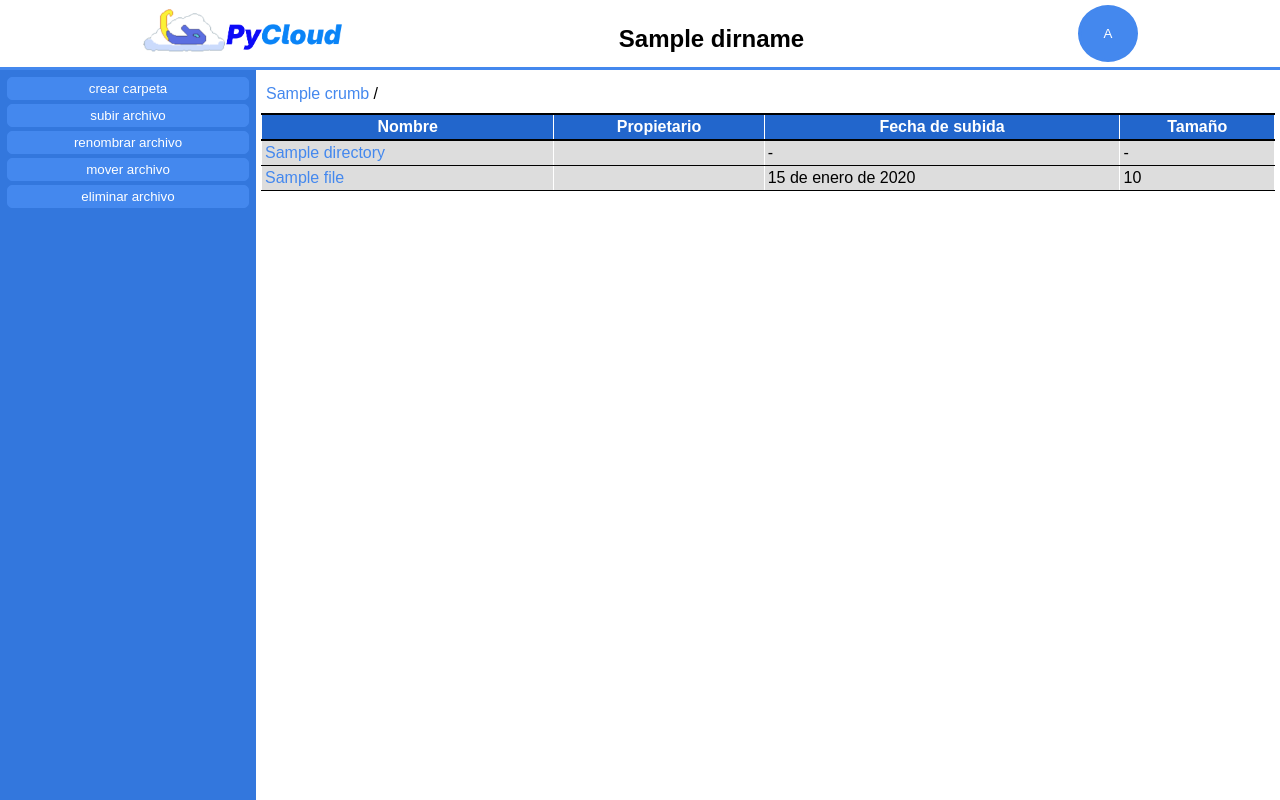
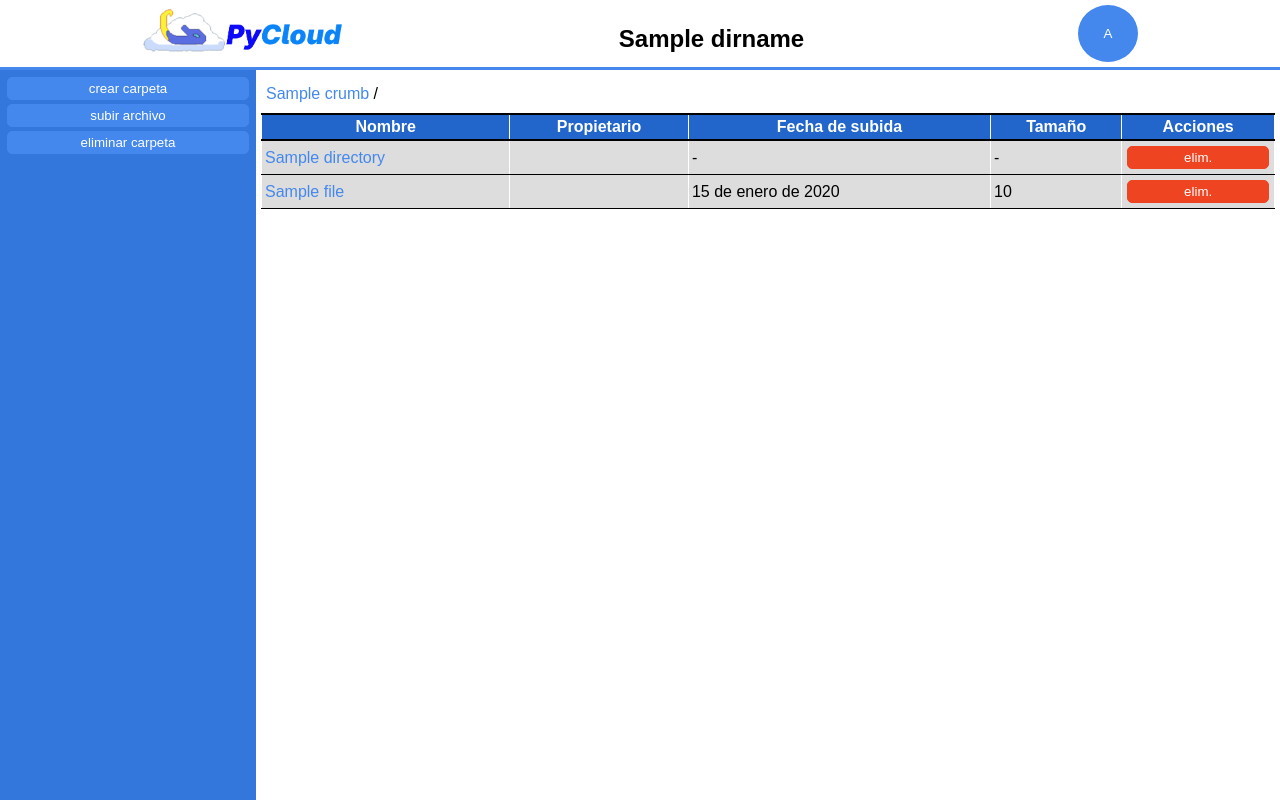
Before and after one commit to IvDev1706/pycloud, a Django app: template cloud/templates/dir.html in a window 1280 px wide. Run offline with Django 5.2, Linux system fonts and the light colour scheme; tables that the repository leaves empty hold one stand-in row (values such as "Sample post"); the template is opened without the code that fills it: values that come from a table or form of the project are taken from there, most other values are stand-ins (such as "Sample title", 1, 10 or a date in 2020).

Commit message:
eliminacion de archivos y carpetas, menu movile funcional

```diff
--- a/cloud/forms.py
+++ b/cloud/forms.py
@@ -22,3 +22,11 @@
     #campos del formulario
     file = forms.FileField(label="Seleccionar archivo:",required=True,allow_empty_file=False)
     type = forms.CharField(label="",widget=forms.HiddenInput(),initial="file")
+
+class DropDirectoryForm(forms.Form):
+    #campos del formulario
+    type = forms.CharField(label="",widget=forms.HiddenInput(),initial="rm-dir")
+
+class DropFileForm(forms.Form):
+    #campos del formulario
+    type = forms.CharField(label="",widget=forms.HiddenInput(),initial="rm-file")
--- a/cloud/static/css/components/buttons.css
+++ b/cloud/static/css/components/buttons.css
@@ -32,3 +32,14 @@
     color: var(--clear-3);
     background-color: var(--primary-2);
 }
+
+.btn-danger {
+    color: var(--clear-1);
+    background-color: var(--danger-1);
+    border: 1px solid var(--danger-1);
+}
+
+.btn-danger:active {
+    color: var(--clear-3);
+    background-color: var(--danger-2);
+}
--- a/cloud/static/css/defaults.css
+++ b/cloud/static/css/defaults.css
@@ -8,6 +8,7 @@
     --clear-3: #ccc;
     --dark-1: #000;
     --danger-1: #e42;
+    --danger-2: #d31;
 }
 
 * {
--- a/cloud/static/css/layouts/pageLayout.css
+++ b/cloud/static/css/layouts/pageLayout.css
@@ -18,18 +18,3 @@
     grid-column: 2 / span 4;
     grid-row: 2 / 3;
 }
-
-/* estilo de movile */
-@media screen and (max-width:800px) {
-    #main-cont {
-        display: block;
-    }
-
-    #side-zone {
-        position: absolute;
-        top: 0;
-        left: 0;
-        z-index: 1;
-        height: 100%;
-    }
-}
--- a/cloud/static/css/specific/layers.css
+++ b/cloud/static/css/specific/layers.css
@@ -7,6 +7,6 @@
     left: 0;
 }
 
-#account-box, #dir-box, #file-box, #rename-box, #drop-box {
+#account-box, #dir-box, #file-box, #drop-dir-box {
     display: none;
 }
--- a/cloud/static/css/specific/semantic.css
+++ b/cloud/static/css/specific/semantic.css
@@ -3,6 +3,47 @@
     border-bottom: 3px solid var(--primary-1);
 }
 
-#side-zone, #content-zone {
+#side-zone {
+    padding: 5px;
+    transition: left 1s ease;
+}
+
+#content-zone {
     padding: 5px;
 }
+
+#movile-button {
+    display: none;
+    width: 50px;
+    position: absolute;
+    top: 0;
+    left: 150px;
+}
+
+/* estilo de movile */
+@media screen and (max-width:800px) {
+    #main-cont {
+        display: block;
+    }
+
+    #movile-button {
+        display: block;
+    }
+
+    #side-zone {
+        position: absolute;
+        width: 150px;
+        top: 0;
+        left: -150px;
+        z-index: 1;
+        height: 100%;
+    }
+
+    #side-zone:has(#movile-button:hover), #side-zone:hover {
+        left: 0;
+    }
+
+    #movile-button:hover {
+        left: 150px;
+    }
+}
--- a/cloud/static/js/displayWindows.js
+++ b/cloud/static/js/displayWindows.js
@@ -4,6 +4,8 @@
 const dir_box = document.getElementById("dir-box");
 const file_btn = document.getElementById("upload-file");
 const file_box = document.getElementById("file-box");
+const rmdir_btn = document.getElementById("rm-dir");
+const rmdir_box = document.getElementById("drop-dir-box");
 
 //vincular escuchas
 newdir_btn.addEventListener("click",(e)=>{
@@ -19,3 +21,10 @@
     //mostrar capa
     window_layer.style.display = "block";
 });
+
+rmdir_btn.addEventListener("click",(e)=>{
+    //mostrar caja
+    rmdir_box.style.display = "flex";
+    //mostrar capa
+    window_layer.style.display = "block";
+});
--- a/cloud/templates/dir.html
+++ b/cloud/templates/dir.html
@@ -18,9 +18,10 @@
         <aside id="side-zone" class="bg-primary-2 column-layout">
             <button id="new-dir" class="btn btn-primary">crear carpeta</button>
             <button id="upload-file" class="btn btn-primary">subir archivo</button>
-            <button id="rename-file" class="btn btn-primary">renombrar archivo</button>
-            <button id="move-file" class="btn btn-primary">mover archivo</button>
-            <button id="delete-file" class="btn btn-primary">eliminar archivo</button>
+            <button id="rm-dir" class="btn btn-primary">eliminar carpeta</button>
+            <div id="movile-button" class="chart bg-primary-2">
+                push
+            </div>
         </aside>
         <main id="content-zone">
             <div class="chart">
@@ -35,6 +36,7 @@
                         <th class="file-tbl-head">Propietario</th>
                         <th class="file-tbl-head">Fecha de subida</th>
                         <th class="file-tbl-head">Tamaño</th>
+                        <th class="file-tbl-head">Acciones</th>
                     </tr>
                 </thead>
                 </tbody>
@@ -46,6 +48,13 @@
                             <td class="file-tbl-cell">{{ user.name }}</td>
                             <td class="file-tbl-cell">-</td>
                             <td class="file-tbl-cell">-</td>
+                            <td class="file-tbl-cell">
+                                <form method="post" action="/dir/{{ dir.name }}" class="column-layout">
+                                    {% csrf_token %}
+                                    {{ rmdirform.type }}
+                                    <button type="submit" class="btn btn-danger">elim.</button>
+                                </form>
+                            </td>
                         </tr>
                     {% endfor %}
                     {% for file in dirfiles %}
@@ -56,6 +65,13 @@
                             <td class="file-tbl-cell">{{ user.name }}</td>
                             <td class="file-tbl-cell">{{ file.date }}</td>
                             <td class="file-tbl-cell">{{ file.size }}</td>
+                            <td class="file-tbl-cell">
+                                <form method="post" action="/file/{{ file.name }}" class="column-layout">
+                                    {% csrf_token %}
+                                    {{ rmfileform.type }}
+                                    <button type="submit" class="btn btn-danger">elim.</button>
+                                </form>
+                            </td>
                         </tr>
                     {% endfor %}
                 </tbody>
@@ -92,6 +108,19 @@
                     <button type="submit" class="btn btn-primary">subir</button>
                 </form>
             </div>
+            <div id="drop-dir-box" class="centered-chart bg-clear-1 column-layout">
+                <h2 class="centered-text">Eliminar {{ dirname }} definitivamente</h2>
+                <p>
+                    Al eliminar el directorio se eliminaran directorios internos
+                    y archivos que esten dentro de este de forma permanente en el
+                    disco.
+                </p>
+                <form method="post" class="column-layout">
+                    {% csrf_token %}
+                    {{ rmdirform.type }}
+                    <button type="submit" class="btn btn-danger">eliminar</button>
+                </form>
+            </div>
         </div>
     </body>
 </html>
```
Also changed, not shown: cloud/views.py (+65 -13 lines).
